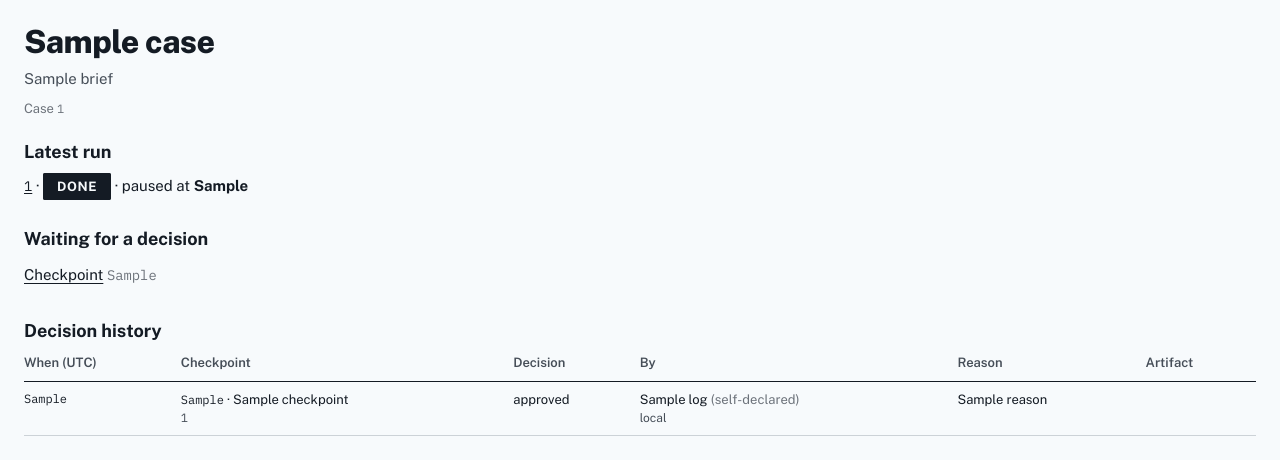
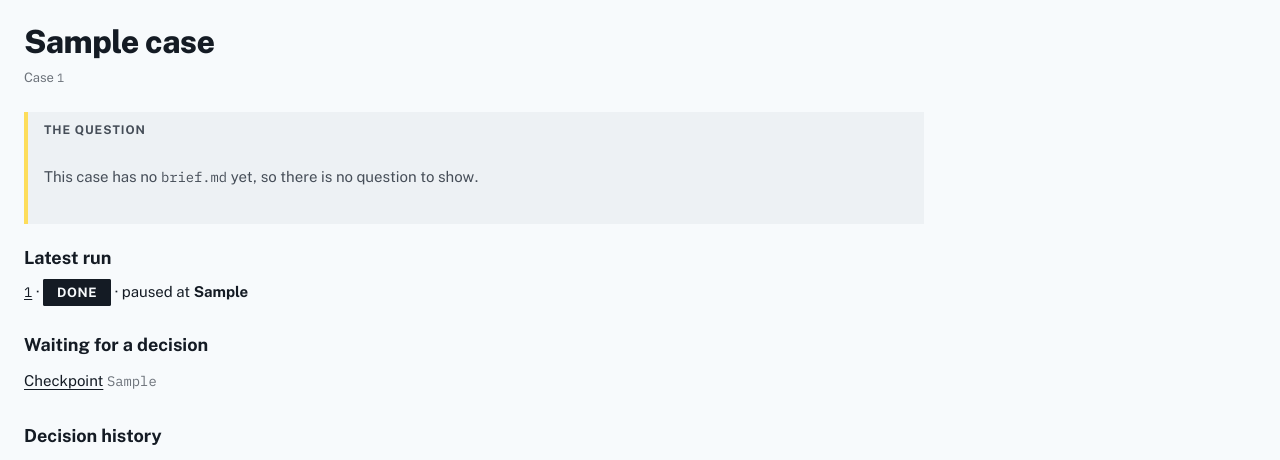
Before and after one commit to ricalanis/ontofill, a FastAPI app: template console/ontofill_console/templates/case.html in a window 1280 px wide. Shown: the part 115-575 px from the top of the page. Run offline with FastAPI, Linux system fonts and the light colour scheme; the template is opened without the code that fills it: most values are stand-ins (such as "Sample title", 1, 10 or a date in 2020).

Commit message:
console: show the case's question (brief.md) on the case list, the overview and every review page
User feedback: in the console, the library case didn't say what question it answers. 'The question'
now opens the case overview and every approval review (PRD, factors, ontology, action), and the case list
shows it as one line per case. Read-only presentation (CONTRACT v1.0.4b).

Co-Authored-By: Claude Opus 5.5 (1M context) <noreply@anthropic.com>

```diff
--- a/console/ontofill_console/static/console.css
+++ b/console/ontofill_console/static/console.css
@@ -11,3 +11,13 @@
 ul.plain { list-style: none; padding: 0; margin: 0; }
 ul.plain li { padding: 2px 0; }
 button[disabled] { opacity: 0.5; cursor: not-allowed; }
+
+/* The case's question (brief.md), shown on the overview, the case list and every review page */
+.question { margin: 0 0 var(--space-lg); padding: var(--space-sm) var(--space-md); border-left: 4px solid var(--color-marker);
+  background: var(--color-paper-2); max-width: 900px; display: grid; gap: var(--space-2xs); }
+.question__h { font-size: var(--text-xs); font-weight: 700; text-transform: uppercase; letter-spacing: 0.08em; color: var(--color-ink-2); }
+.question__text { margin: 0; font-size: var(--text-lg); font-weight: 600; line-height: 1.4; overflow-wrap: anywhere; }
+.question__text p { margin: 0; }
+.question__text p + p { margin-top: var(--space-2xs); font-size: var(--text-base); font-weight: 400; }
+.question__src { font-size: var(--text-xs); color: var(--color-ink-3); }
+.case-question { display: block; font-weight: 400; font-size: var(--text-sm); color: var(--color-ink-2); max-width: 70ch; overflow-wrap: anywhere; }
--- /dev/null
+++ b/console/ontofill_console/templates/_question.html
@@ -0,0 +1,13 @@
+{# The case's question (brief.md): shown wherever a person has to judge or read the engine's work. #}
+{% set q_text = case.dir.read("brief.md", 4000) if case else None %}
+{% set q_lines = (q_text or "").splitlines()|reject("none")|list %}
+<section class="question" aria-labelledby="question-h">
+  <h2 id="question-h" class="question__h">The question</h2>
+  {% set body = [] %}{% for ln in q_lines %}{% if ln.strip() and not ln.lstrip().startswith("#") %}{% set _ = body.append(ln.strip()) %}{% endif %}{% endfor %}
+  {% if body %}
+  <blockquote class="question__text">{% for ln in body %}<p>{{ ln }}</p>{% endfor %}</blockquote>
+  <p class="question__src"><a class="mono" href="/cases/{{ case.id }}/files/brief.md">brief.md</a> · the only human-written input; everything the engine produces answers this</p>
+  {% else %}
+  <p class="empty">This case has no <span class="mono">brief.md</span> yet, so there is no question to show.</p>
+  {% endif %}
+</section>
--- a/console/ontofill_console/templates/approval.html
+++ b/console/ontofill_console/templates/approval.html
@@ -9,6 +9,7 @@
   <p class="note muted">Requested <span class="mono">{{ a.meta.requested_at or "—" }}</span>{% if gen %} · generated by <span class="mono">{{ gen.model }}</span> ({{ gen.backend }}){% endif %}
     · files: {% for f in paths %}{% if f.exists %}<a class="mono" href="{{ base }}/files/{{ f.path }}" target="_blank" rel="noopener">{{ f.path }}</a>{% else %}<span class="mono muted">{{ f.path }} (missing)</span>{% endif %}{% if not loop.last %}, {% endif %}{% endfor %}</p>
 </section>
+{% include "_question.html" %}
 {% if error %}<p class="notice notice--error" role="alert">{{ error }}</p>{% endif %}
 {% if log %}
 <section class="block" aria-labelledby="log-h">
--- a/console/ontofill_console/templates/case.html
+++ b/console/ontofill_console/templates/case.html
@@ -4,9 +4,9 @@
 {% block main %}
 <section class="page-head">
   <h1>{{ case.title }}</h1>
-  {% if brief %}<p class="lede">{{ brief }}</p>{% endif %}
   <p class="note muted">Case <span class="mono">{{ case.id }}</span>{% if domain and domain.usable() %} · about {{ domain.class_label(plural=True)|lower }}{% endif %}</p>
 </section>
+{% include "_question.html" %}
 
 <section class="block" aria-labelledby="latest-h">
   <h2 id="latest-h">Latest run</h2>
--- a/console/ontofill_console/templates/cases.html
+++ b/console/ontofill_console/templates/cases.html
@@ -7,10 +7,10 @@
 </section>
 {% if rows %}
 <table class="ledger cases-table">
-  <thead><tr><th scope="col">Case</th><th scope="col">Latest run</th><th scope="col">State</th><th scope="col" class="num">Waiting for you</th></tr></thead>
+  <thead><tr><th scope="col">Case · the question</th><th scope="col">Latest run</th><th scope="col">State</th><th scope="col" class="num">Waiting for you</th></tr></thead>
   <tbody>{% for c in rows %}
     <tr>
-      <th scope="row"><a href="/cases/{{ c.id }}">{{ c.title }}</a><span class="sub mono">{{ c.id }}</span></th>
+      <th scope="row"><a href="/cases/{{ c.id }}">{{ c.title }}</a><span class="sub mono">{{ c.id }}</span>{% set q = cases[c.id].brief if cases.get(c.id) else None %}<span class="case-question">{{ q or "No brief.md yet" }}</span></th>
       <td>{% if c.run_id %}<a class="mono" href="/cases/{{ c.id }}/runs/{{ c.run_id }}">{{ c.run_id }}</a>{% else %}<span class="muted">no run yet</span>{% endif %}{% if c.lake_error %}<span class="sub muted">{{ c.lake_error }}</span>{% endif %}</td>
       <td>{% if c.state %}<span class="run-state run-state--{{ c.state }}">{{ c.state }}</span>{% if c.checkpoint_pending %}<span class="sub">paused at {{ c.checkpoint_pending }}</span>{% endif %}{% else %}—{% endif %}</td>
       <td class="num">{% if c.pending %}<a href="/cases/{{ c.id }}/approvals">{{ c.pending }}</a>{% else %}0{% endif %}</td>
```
Also changed, not shown: console/tests/test_question.py (added, +29 -0 lines).
